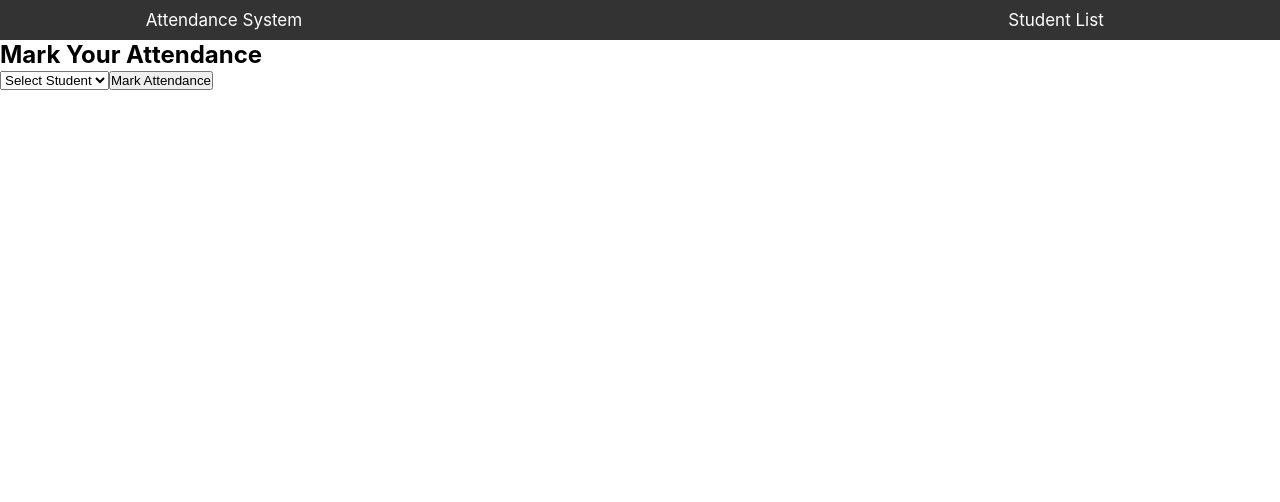
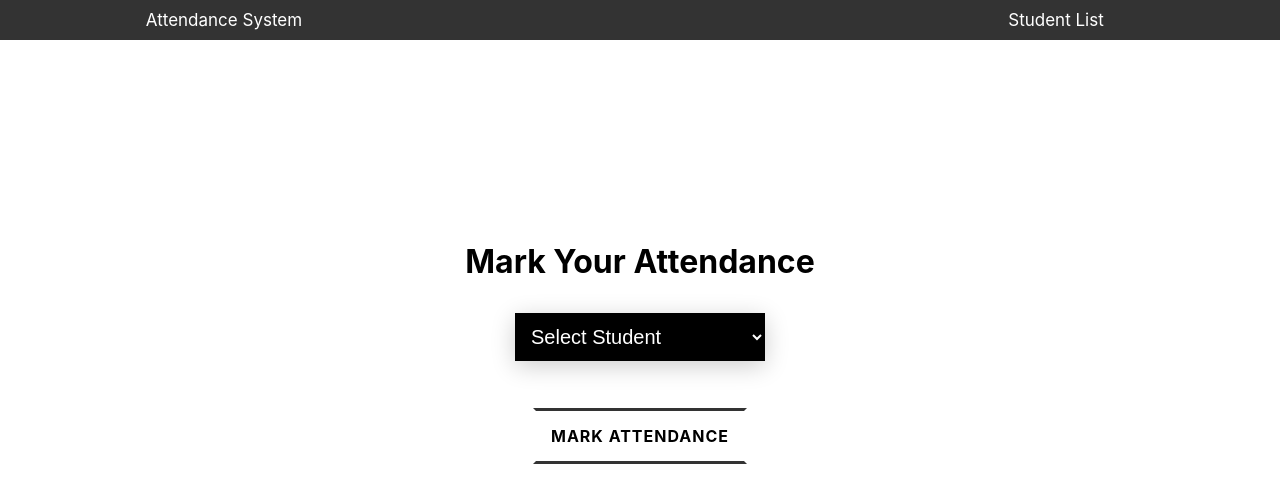
Before and after one commit to Hari-krishna-tech/kalvium-task, a React (Create React App) app: page / in a window 1280 px wide. Shown: the top 502 px of the page. Built offline with nearby package versions, Linux system fonts and the light colour scheme.

Commit message:
completed attendance page styling

```diff
--- a/src/components/AttendanceForm/AttendanceForm.css
+++ b/src/components/AttendanceForm/AttendanceForm.css
@@ -0,0 +1,106 @@
+
+.attendance-form {
+    display: flex;
+    flex-direction: column;
+    align-items: center;
+    justify-content: center;
+    height: 80vh;
+
+}
+
+.attendance-form .header {
+    font-size: 2rem;
+    margin-bottom: 2rem;
+}
+
+
+.attendance-form .select-container {
+
+    margin-bottom: 2rem;
+}
+
+.student-select {
+  background-color: #000000;
+  color: white;
+  padding: 12px;
+  width: 250px;
+  border: none;
+  font-size: 20px;
+  box-shadow: 0 5px 25px rgba(0, 0, 0, 0.2);
+  -webkit-appearance: button;
+  appearance: button;
+  outline: none;
+}
+
+.select-container::before {
+
+    width: 20%;
+    height: 100%;
+    text-align: center;
+    font-size: 28px;
+    line-height: 45px;
+    color: rgba(255, 255, 255, 0.5);
+    background-color: rgba(255, 255, 255, 0.1);
+    pointer-events: none;}
+
+.select-container .student-select option {
+    padding: 30px;
+}
+
+
+
+
+.mark-attendance {
+    border: none;
+    border-top: 3px solid #333;
+    border-bottom: 3px solid #333;
+    border-left: 3px solid #fff;
+    border-right: 3px solid  #fff;
+    color: #333;
+    font-family: inherit;
+    font-size: inherit;
+    color: inherit;
+    background: none;
+    cursor: pointer;
+    padding: 15px;
+    display: inline-block;
+    margin: 15px 30px;
+    text-transform: uppercase;
+    letter-spacing: 1px;
+    font-weight: 700;
+    outline: none;
+    position: relative;
+    -webkit-transition: all 0.3s;
+    -moz-transition: all 0.3s;
+    transition: all 0.3s;
+    }
+
+    .mark-attendance:hover, .btn:active {
+    color: #fff;
+    border: 3px solid #333;
+    }
+
+    .mark-attendance:hover:after {
+    height: 84%;
+    opacity: 1;
+    }
+    .mark-attendance:after {
+    width: 95%;
+    height: 0;
+    top: 50%;
+    left: 50%;
+    border: 1px solid #fff;
+    background: #333;
+    opacity: 0;
+    -webkit-transform: translateX(-50%) translateY(-50%);
+    -moz-transform: translateX(-50%) translateY(-50%);
+    -ms-transform: translateX(-50%) translateY(-50%);
+    transform: translateX(-50%) translateY(-50%);
+
+    content: '';
+    position: absolute;
+    z-index: -1;
+    -webkit-transition: all 0.3s;
+    -moz-transition: all 0.3s;
+    transition: all 0.3s;
+    }
--- a/src/components/AttendanceForm/AttendanceForm.js
+++ b/src/components/AttendanceForm/AttendanceForm.js
@@ -14,9 +14,10 @@ const AttendanceForm = ({ students, markAttendance }) => {
   };
 
   return (
-    <div>
-      <h2>Mark Your Attendance</h2>
-      <select value={selectedStudent} onChange={handleStudentChange}>
+    <div className='attendance-form'>
+      <h2 className='header'>Mark Your Attendance</h2>
+      <div className='select-container'>
+      <select className='student-select' value={selectedStudent} onChange={handleStudentChange}>
         <option value="">Select Student</option>
         {students.map((student) => (
           <option key={student.id} value={student.id}>
@@ -24,7 +25,9 @@ const AttendanceForm = ({ students, markAttendance }) => {
           </option>
         ))}
       </select>
-      <button onClick={handleMarkAttendance}>Mark Attendance</button>
+      </div>
+
+      <button className='mark-attendance' onClick={handleMarkAttendance}>Mark Attendance</button>
     </div>
   );
 };
```
